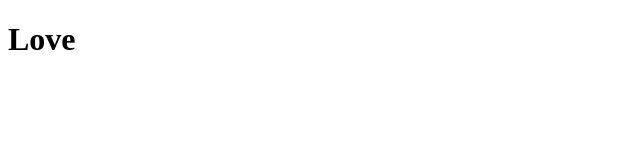
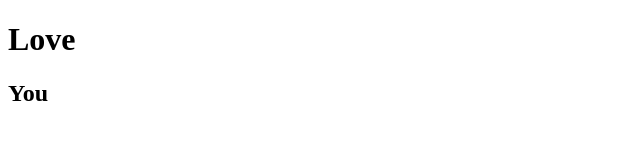
Before and after one commit to Mohammedali37/MY-First-Repo, a plain HTML site: page index.html in a window 1280 px wide. Shown: the full height of the page, 0-640 px from the left. Drawn offline with Linux system fonts and the light colour scheme.

Commit message:
first commit

```diff
--- a/index.html
+++ b/index.html
@@ -9,5 +9,6 @@
     <h1>
         Love
     </h1>
+    <h2> You</h2>
 </body>
 </html>
```
